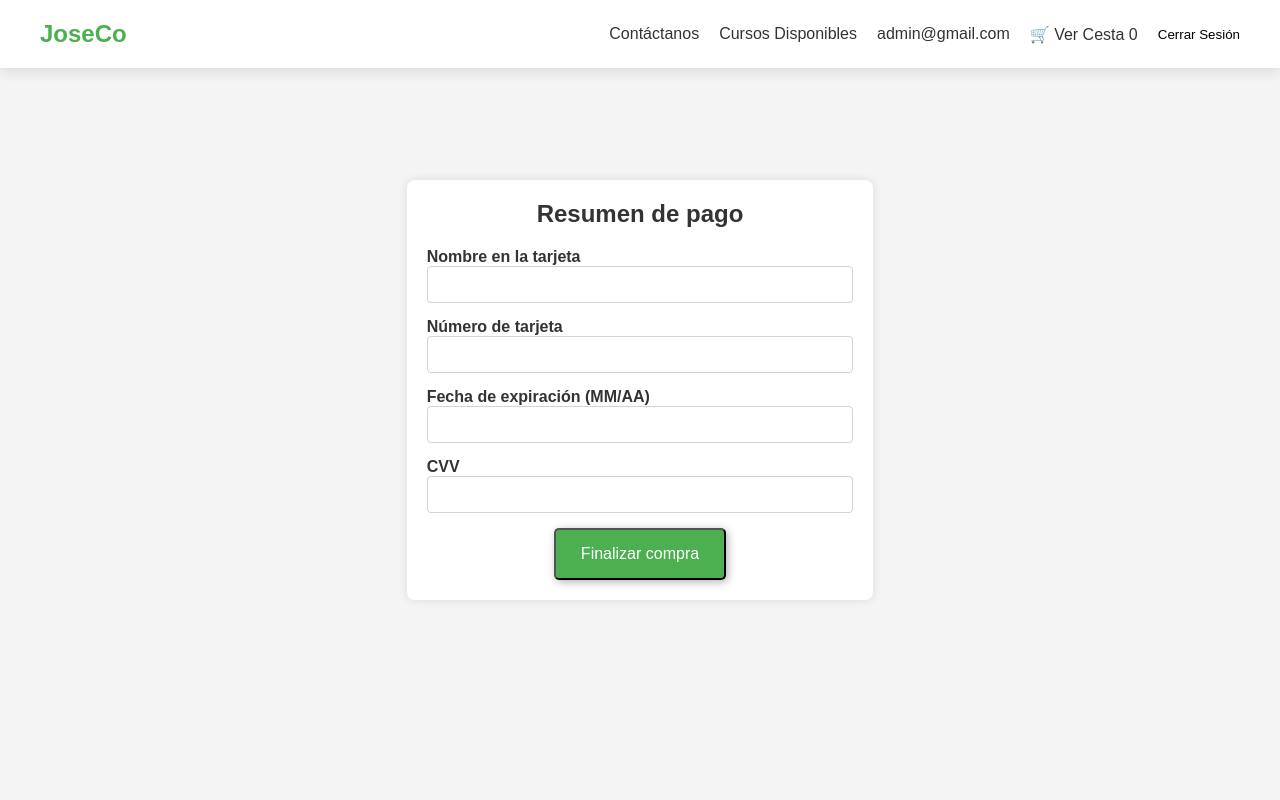
After one commit to JuanAntonioMorenoMoguel/PGPI-G1.12, a Django app: page /datos_pago/1/ in a window 1280 px wide. The commit adds this page. Run offline with Django 4.2, Linux system fonts and the light colour scheme; a user stored in the database is signed in; data comes from the database, SQL or seed files in the repository; data that the repository does not hold is empty.

Commit message:
Avances importantes en finalizacion de compra

```diff
--- a/joseco/Gestion_Cursos/urls.py
+++ b/joseco/Gestion_Cursos/urls.py
@@ -9,4 +9,7 @@ urlpatterns = [
     path('confirmar-reserva/', views.confirmar_reserva, name='confirmar_reserva'),
     path('carrito-cantidad/', views.carrito_cantidad, name='carrito_cantidad'),
     path('eliminar-de-carrito/<int:curso_id>/', views.eliminar_de_carrito, name='eliminar_de_carrito'),
+    path('resumen_compra/<int:curso_id>/', views.resumen_compra, name='resumen_compra'),
+    path('datos_pago/<int:curso_id>/', views.datos_pago, name='datos_pago'),
+    path('recibo/<int:curso_id>/', views.recibo, name='recibo'),
 ]
--- a/joseco/Gestion_Cursos/views.py
+++ b/joseco/Gestion_Cursos/views.py
@@ -5,59 +5,6 @@ from django.contrib.auth.decorators import login_required
 from django.views.decorators.http import require_http_methods
 from .models import Curso, Carrito
 from .filters import CursoFilter
-
-# def lista_cursos(request):
-#     cursos = Curso.objects.all()  # Recuperar todos los cursos
-#     carrito = Carrito.objects.filter(usuario=request.user).values_list('curso', flat=True)
-#     filtro=CursoFilter(request.GET, queryset=cursos)
-#     cursos_filtrados=filtro.qs
-
-#     return render(request, 'cursos_list.html', {'cursos': cursos_filtrados, 'filtro':filtro, 'carrito': list(carrito)})
-
-
-
-# @login_required
-# @csrf_exempt
-# def agregar_a_carrito(request, curso_id):
-#     curso = get_object_or_404(Curso, id=curso_id)
-#     carrito, created = Carrito.objects.get_or_create(usuario=request.user, curso=curso)
-#     if not created:
-#         carrito.cantidad += 1
-#         carrito.save()
-
-#     if request.headers.get('x-requested-with') == 'XMLHttpRequest':  # Comprobar si es AJAX
-#         return JsonResponse({"message": "Curso añadido al carrito", "carrito_cantidad": Carrito.objects.filter(usuario=request.user).count()})
-
-#     return redirect('ver_carrito')  # Redirección si no es AJAX
-
-# @login_required
-# def eliminar_de_carrito(request, curso_id):
-#     item = get_object_or_404(Carrito, usuario=request.user, curso=curso_id)
-#     item.delete()
-#     return redirect('ver_carrito')
-
-# @login_required
-# def ver_carrito(request):
-#     carrito = Carrito.objects.filter(usuario=request.user)
-#     return render(request, 'ver_carrito.html', {'carrito': carrito})
-
-# @login_required
-# def confirmar_reserva(request):
-#     carrito = Carrito.objects.filter(usuario=request.user)
-#     for item in carrito:
-#         if item.curso.vacantes >= item.cantidad:
-#             item.curso.vacantes -= item.cantidad
-#             item.curso.save()
-#             item.delete()  # Solo eliminar si la reserva se confirmó correctamente
-#     return redirect('lista_cursos')
-
-
-# @login_required
-# def carrito_cantidad(request):
-#     if request.headers.get('x-requested-with') == 'XMLHttpRequest':
-#         cantidad = Carrito.objects.filter(usuario=request.user).count()
-#         return JsonResponse({"carrito_cantidad": cantidad})
-#     return JsonResponse({"error": "Acceso no permitido"}, status=403)
 
 def lista_cursos(request):
     cursos = Curso.objects.all()  # Recuperar todos los cursos
@@ -111,3 +58,18 @@ def carrito_cantidad(request):
         cantidad = Carrito.objects.filter(usuario=request.user).count()
         return JsonResponse({"carrito_cantidad": cantidad})
     return JsonResponse({"error": "Acceso no permitido"}, status=403)
+
+@login_required
+def resumen_compra(request, curso_id):
+    curso = get_object_or_404(Curso, id=curso_id)
+    return render(request, 'resumen_compra.html', {'curso': curso})
+
+@login_required
+def datos_pago(request, curso_id):
+    curso = get_object_or_404(Curso, id=curso_id)
+    return render(request, 'datos_pago.html', {'curso': curso})
+
+@login_required
+def recibo(request, curso_id):
+    curso = get_object_or_404(Curso, id=curso_id)
+    return render(request, 'recibo.html', {'curso': curso})
--- /dev/null
+++ b/joseco/static/css/resumen_compra.css
@@ -0,0 +1,128 @@
+/* Centrar todo el cuerpo */
+body {
+    font-family: 'Arial', sans-serif;
+    background-color: #f8f9fa;
+    display: flex;
+    /* Flexbox para centrar */
+    justify-content: center;
+    /* Centrado horizontal */
+    align-items: center;
+    /* Centrado vertical */
+    min-height: 100vh;
+    /* Altura mínima de la ventana */
+    margin: 0;
+    /* Eliminar márgenes del body */
+}
+
+.form-container {
+    max-width: 500px;
+    width: 100%;
+    /* Adapta a pantallas pequeñas */
+    padding: 20px;
+    background: #ffffff;
+    border-radius: 8px;
+    box-shadow: 0 0 10px rgba(0, 0, 0, 0.1);
+    text-align: center;
+    /* Centra los textos y elementos dentro del formulario */
+}
+
+.form-container h2 {
+    text-align: center;
+    margin-bottom: 20px;
+}
+
+.form-group {
+    margin-bottom: 15px;
+    text-align: left;
+    /* Etiquetas alineadas a la izquierda */
+}
+
+.form-group label {
+    font-weight: bold;
+}
+
+.form-group input {
+    width: 100%;
+    /* Esto asegura que el input ocupe todo el ancho del contenedor */
+    max-width: 500px;
+    /* Limita el ancho máximo para evitar inputs demasiado largos */
+    padding: 10px;
+    border: 1px solid #ced4da;
+    border-radius: 4px;
+    box-sizing: border-box;
+    /* Incluye el padding y el borde en el ancho total */
+}
+
+.form-group input:focus {
+    border-color: #80bdff;
+    outline: none;
+}
+
+button.btn {
+    display: block;
+    width: 100%;
+    /* Asegura que el botón también ocupe todo el ancho */
+    max-width: 500px;
+    /* Igual que los inputs */
+    padding: 10px;
+    border: none;
+    border-radius: 4px;
+    background-color: #007bff;
+    color: #ffffff;
+    cursor: pointer;
+    text-align: center;
+}
+
+button.btn:hover {
+    background-color: #28a745;
+    /* Color verde */
+    box-shadow: 0 4px 8px rgba(0, 0, 0, 0.2);
+    /* Profundidad */
+}
+
+.alert {
+    margin-bottom: 20px;
+    border-radius: 4px;
+    padding: 10px;
+    width: 100%;
+}
+
+.alert-danger {
+    background-color: #f8d7da;
+    color: #721c24;
+}
+
+.alert-info {
+    background-color: #e9ecef;
+    color: #495057;
+}
+
+.form-container {
+    margin-bottom: 20px;
+    /* Espacio entre los divs */
+}
+
+.content-wrapper {
+    display: flex;
+    flex-direction: column;
+    /* Apila los elementos verticalmente */
+    gap: 20px;
+    /* Espacio entre los divs */
+}
+
+.button-primary {
+    display: inline-block;
+    text-decoration: none;
+    color: white;
+    background-color: #4CAF50;
+    padding: 15px 25px;
+    border-radius: 5px;
+    font-size: 16px;
+    box-shadow: 2px 2px 8px rgba(0, 0, 0, 0.3);
+    transition: background-color 0.3s ease;
+    text-align: center;
+}
+
+.button-primary:hover {
+    background-color: #3852c4;
+}
--- a/joseco/templates/cursos.html
+++ b/joseco/templates/cursos.html
@@ -86,6 +86,7 @@
                                 <button type="button" class="btn-reserva" disabled>No hay plazas para este curso</button>
                             {% endif %}
                         </form>
+                        <a href="{% url 'resumen_compra' curso.id %}" class="btn-reserva">Comprar</a>
                     </td>
                 {% else %}
                 <td>
@@ -121,8 +122,6 @@
         </tbody>
     </table>
 </div>
-
-
 
 <script>
     function toggleDetails(id) {
--- /dev/null
+++ b/joseco/templates/datos_pago.html
@@ -0,0 +1,76 @@
+{% extends 'base.html' %}
+{% load static %}
+
+{% block extra_css %}
+  <link rel="stylesheet" href="{% static 'css/resumen_compra.css' %}">
+  <link rel="stylesheet" href="{% static 'css/estilosbase.css' %}">
+{% endblock extra_css %}
+
+{% block content %}
+<div class="content-wrapper">
+    <div class="form-container mt-5">
+        <h2>Resumen de pago</h2>
+
+        <form method="post" action="{% url 'datos_pago' curso.id %}" onsubmit="return validarFormulario(event)" data-redirect-url="{% url 'recibo' curso.id %}">
+            {% csrf_token %}
+            <div class="form-group">
+                <label for="card_name">Nombre en la tarjeta</label>
+                <input type="text" id="card_name" name="card_name" class="form-control" required pattern="[A-Za-z\s'-]+" title="El nombre debe contener solo letras, espacios, apóstrofes o guiones y no debe contener números">
+            </div>
+            <div class="form-group">
+                <label for="card_number">Número de tarjeta</label>
+                <input type="text" id="card_number" name="card_number" class="form-control" required pattern="\d{16}" title="El número de tarjeta debe contener 16 dígitos">
+            </div>
+            <div class="form-group">
+                <label for="expiry_date">Fecha de expiración (MM/AA)</label>
+                <input type="text" id="expiry_date" name="expiry_date" class="form-control" required pattern="(0[1-9]|1[0-2])\/\d{2}" title="La fecha de expiración debe estar en el formato MM/AA">
+            </div>
+            <div class="form-group">
+                <label for="cvv">CVV</label>
+                <input type="text" id="cvv" name="cvv" class="form-control" required pattern="\d{3,4}" title="El CVV debe contener 3 o 4 dígitos">
+            </div>
+            <button type="submit" class="button-primary">Finalizar compra</button>
+        </form>
+
+</div>
+
+<script>
+    function validarFormulario(event) {
+        const form = event.target;
+
+        // Validar la fecha de expiración
+        const expiryDate = document.getElementById('expiry_date').value;
+        const [month, year] = expiryDate.split('/').map(Number);
+        const now = new Date();
+        const currentMonth = now.getMonth() + 1; // Mes actual (1-12)
+        const currentYear = now.getFullYear() % 100; // Últimos dos dígitos del año
+
+        if (year < currentYear || (year === currentYear && month < currentMonth)) {
+            alert('La fecha de expiración debe ser posterior a la fecha actual.');
+            return false;
+        }
+
+        // Validar el nombre en la tarjeta
+        const cardName = document.getElementById('card_name').value.trim();
+        const namePattern = /^[A-Za-z\s'-]+$/;
+
+        if (!namePattern.test(cardName)) {
+            alert('El nombre debe contener solo letras, espacios, apóstrofes o guiones. No debe contener números.');
+            return false;
+        }
+
+        // Verificar otros campos (opcional: confía en el navegador para validarlos)
+        if (!form.checkValidity()) {
+            alert('Por favor, complete todos los campos correctamente.');
+            return false;
+        }
+
+        // Si todo es válido, redirigir
+        window.location.href = form.dataset.redirectUrl;
+        return false; // Previene el envío estándar del formulario
+    }
+</script>
+
+
+
+{% endblock content %}
--- /dev/null
+++ b/joseco/templates/recibo.html
@@ -0,0 +1,2 @@
+{% extends 'base.html' %}
+{% load static %}
```
Also changed, not shown: joseco/templates/resumen_compra.html (added, +44 -0 lines).
